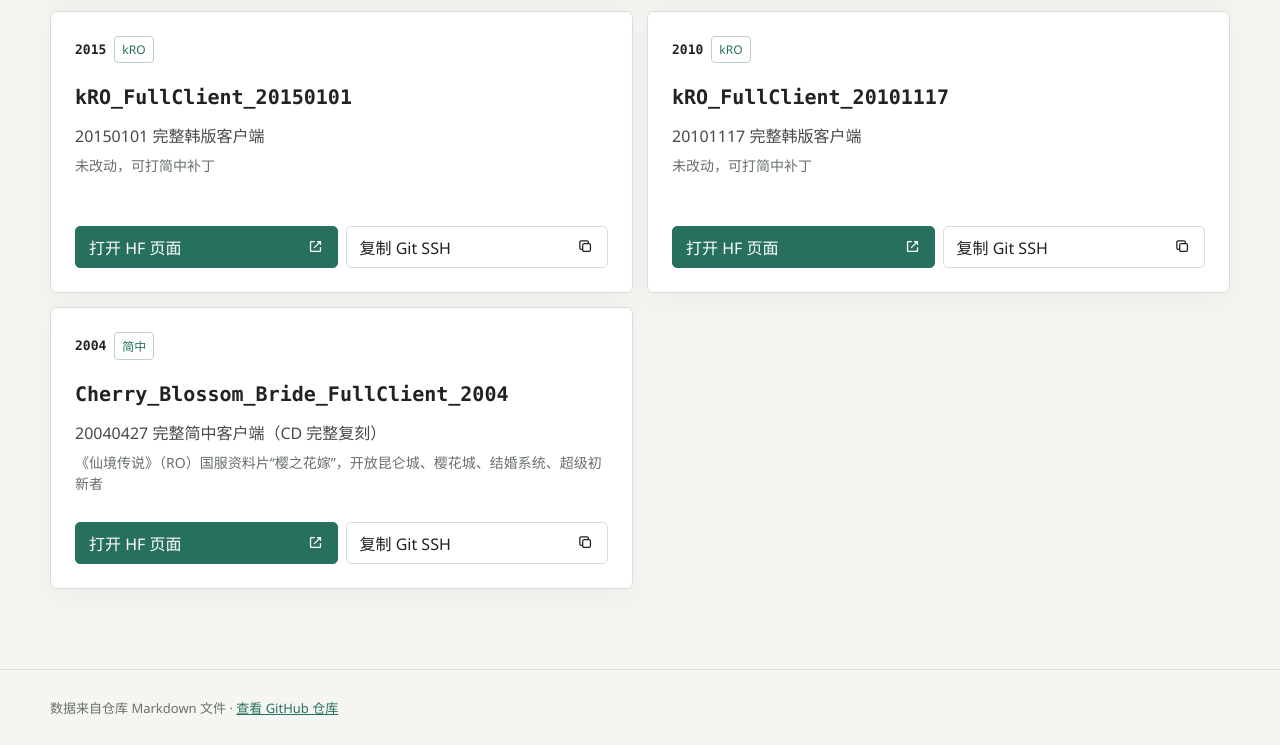
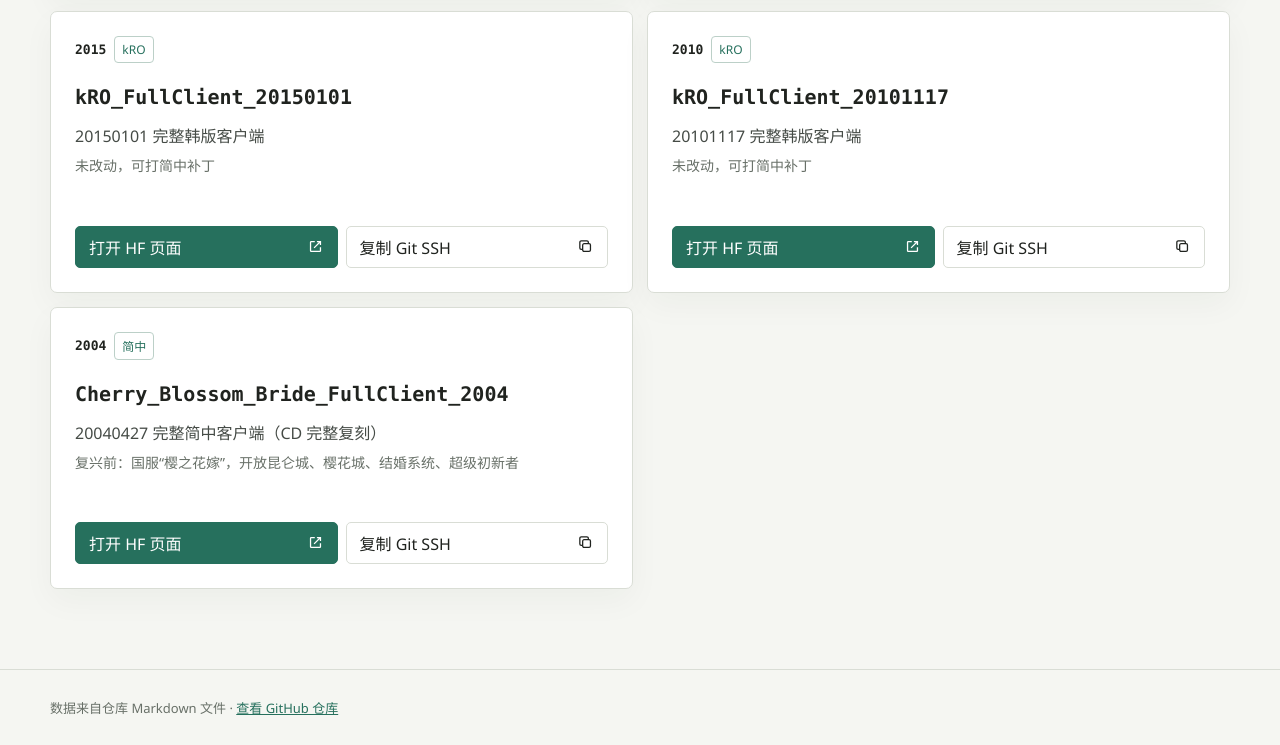
Before and after one commit to Casual-Ragnarok/ragnarok-clients, a plain HTML site: page docs/index.html in a window 1280 px wide. Shown: the part 2376-3121 px from the top of the page. Drawn offline with Linux system fonts and the light colour scheme.

Commit message:
PRE 真复兴前完整端 樱之花嫁

```diff
--- a/docs/index.html
+++ b/docs/index.html
@@ -133,7 +133,7 @@
         <div class="card-meta"><span class="year">2004</span><span class="region">简中</span></div>
         <h2>Cherry_Blossom_Bride_FullClient_2004</h2>
         <p class="description">20040427 完整简中客户端（CD 完整复刻）</p>
-        <p class="status">《仙境传说》（RO）国服资料片“樱之花嫁”，开放昆仑城、樱花城、结婚系统、超级初新者</p>
+        <p class="status">复兴前：国服“樱之花嫁”，开放昆仑城、樱花城、结婚系统、超级初新者</p>
         <div class="actions"><a class="action primary" href="https://huggingface.co/datasets/EXPM02/Cherry_Blossom_Bride_FullClient_2004" target="_blank" rel="noreferrer"><span>打开 HF 页面</span><svg viewBox="0 0 24 24" aria-hidden="true"><path d="M14 5h5v5M19 5l-9 9"/><path d="M19 13v5a1 1 0 0 1-1 1H6a1 1 0 0 1-1-1V6a1 1 0 0 1 1-1h5"/></svg></a><button class="action copy" type="button" data-copy="git@hf.co:datasets/EXPM02/Cherry_Blossom_Bride_FullClient_2004" aria-label="复制 Git SSH 命令"><span>复制 Git SSH</span><svg viewBox="0 0 24 24" aria-hidden="true"><rect x="8" y="8" width="11" height="11" rx="2"/><path d="M16 8V6a2 2 0 0 0-2-2H6a2 2 0 0 0-2 2v8a2 2 0 0 0 2 2h2"/></svg></button></div>
       </article></section><div class="empty" id="empty"><strong>没有匹配的客户端</strong><p>试试其他关键词或筛选条件。</p></div></main>
   <footer><div class="shell">数据来自仓库 Markdown 文件 · <a href="https://github.com/Casual-Ragnarok/ragnarok-clients">查看 GitHub 仓库</a></div></footer>
```
Also changed, not shown: 1 other file.
